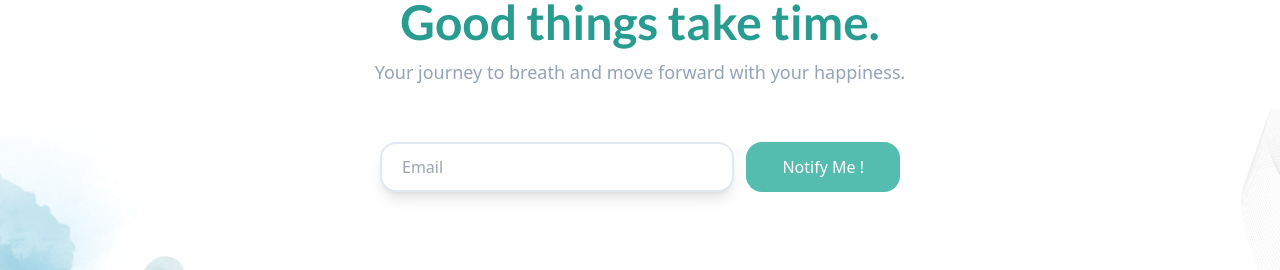
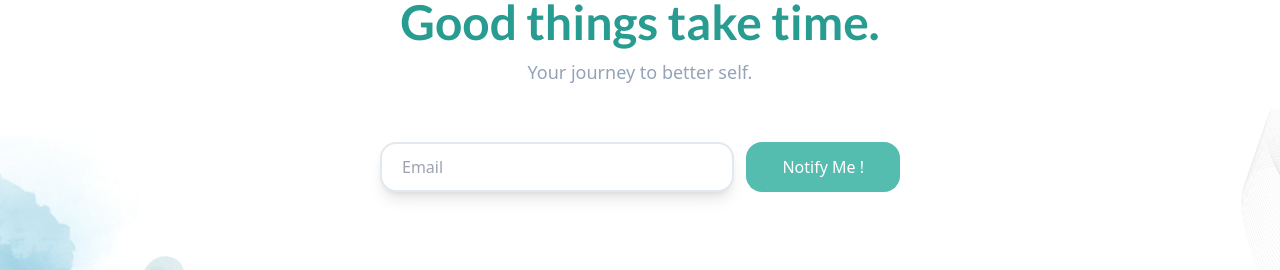
Before and after one commit to wleness/wleness-coming-soon, a website built with Vite: page index.html in a window 1280 px wide. Shown: the part 329-599 px from the top of the page. Built offline with nearby package versions, Linux system fonts and the light colour scheme; files whose address does not match are found by name.

Commit message:
change the text better self version

```diff
--- a/index.html
+++ b/index.html
@@ -60,7 +60,7 @@
           class="text-[#289C90] text-3xl text-center sm:text-4xl mb-3 lg:text-5xl font-lato"
         ></h1>
         <h4 class="text-slate-400 text-center sm:text-lg">
-          Your journey to breath and move forward with your happiness.
+          Your journey to better self.
         </h4>
       </hgroup>
 
```
Also changed, not shown: dist/index.html.
